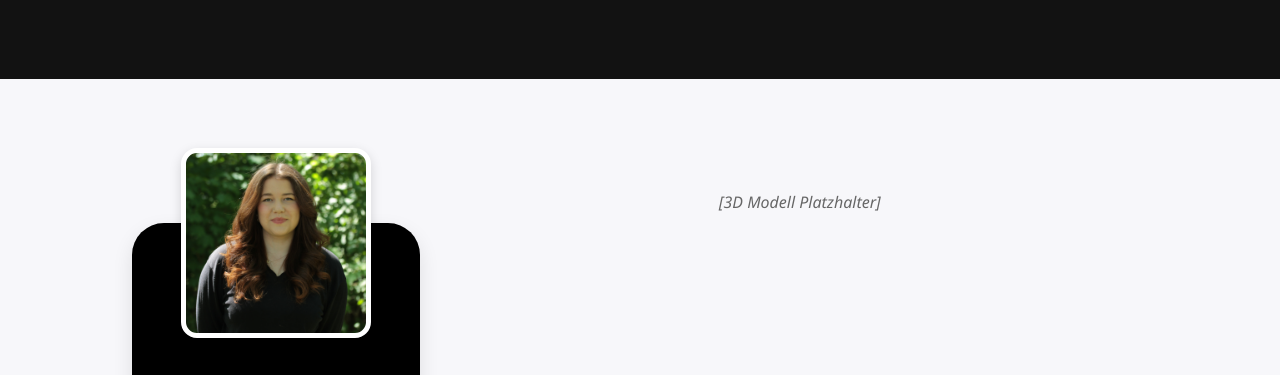
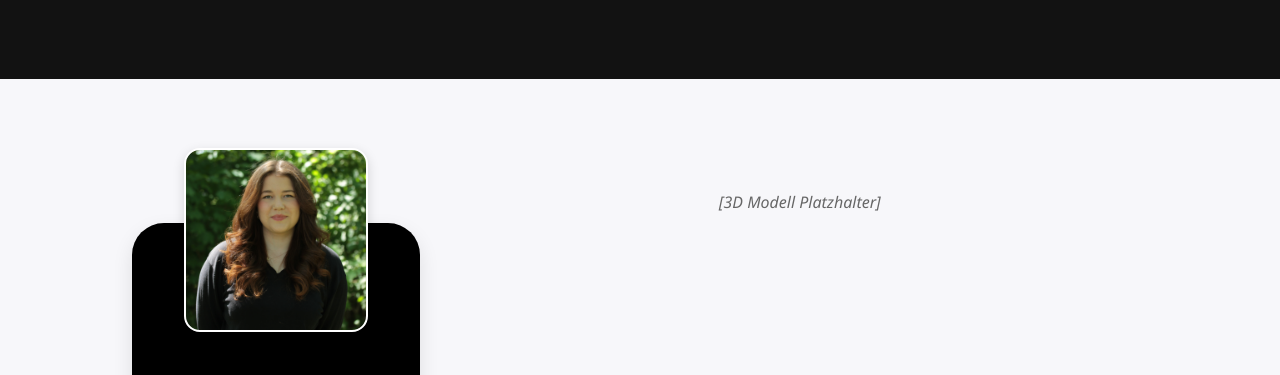
Before and after one commit to eymeistern/portfolio, a plain HTML site: page index.html in a window 1280 px wide. Shown: the part 207-582 px from the top of the page. Drawn offline with Linux system fonts and the light colour scheme.

Commit message:
Update index.html

```diff
--- a/index.html
+++ b/index.html
@@ -73,12 +73,12 @@
       width: 180px;
       height: 180px;
       background-color: #ccc;
-      background-image: url('profilbild.jpg');
+      background-image: url('profilbild.JPG');
       background-size: cover;
       background-position: center;
-      border-radius: 1rem; /* leicht abgerundete Ecken für Card-Optik */
-      border: 5px solid white;
-      box-shadow: 0 4px 12px rgba(0, 0, 0, 0.15); /* sanfter Schatten für Tiefe */
+      border-radius: 1rem;
+      border: 2px solid white;
+      box-shadow: 0 4px 12px rgba(0, 0, 0, 0.15);
       }
 
     .profile h2 {
```
